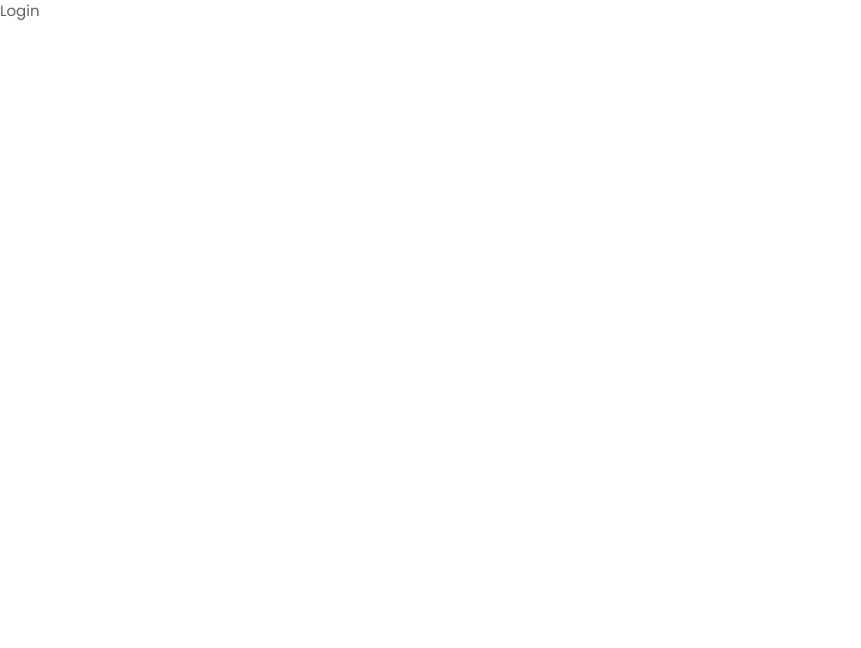
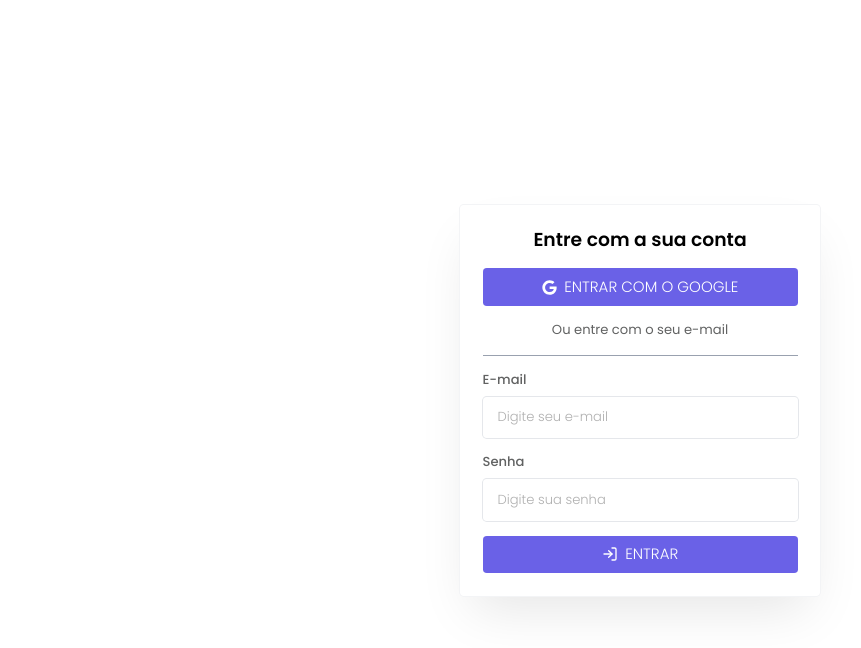
Before and after one commit to adrjmiranda/fsc-ecommerce, a React (Vite) app: page /autenticacao/login in a window 1280 px wide. Shown: the top 648 px of the page, without its empty margins (0-861 px from the left). Built offline with nearby package versions, Linux system fonts and the light colour scheme.

Commit message:
feat: implement login page ui with new form field components

```diff
--- a/package.json
+++ b/package.json
@@ -24,6 +24,7 @@
     "lucide-react": "^0.575.0",
     "react": "^19.2.0",
     "react-dom": "^19.2.0",
+    "react-icons": "^5.5.0",
     "react-redux": "^9.2.0",
     "react-router-dom": "^7.13.0",
     "redux-persist": "^6.0.0",
--- a/src/components/layout/Footer/index.tsx
+++ b/src/components/layout/Footer/index.tsx
@@ -2,7 +2,7 @@ import FooterPromotionImage from '@/assets/images/footer-promotion.webp';
 import { MailIcon, PhoneCallIcon, PinIcon } from 'lucide-react';
 
 import Button from '@/components/ui/Button';
-import FormInput from '@/components/ui/Form/FormInput';
+import FormInput from '@/components/ui/Form/Input';
 
 const Footer = () => {
   return (
--- a/src/components/layout/Header/Topbar/index.tsx
+++ b/src/components/layout/Header/Topbar/index.tsx
@@ -5,7 +5,7 @@ import { Link } from 'react-router-dom';
 
 import Button from '@/components/ui/Button';
 import ButtonIcon from '@/components/ui/ButtonIcon';
-import FormInput from '@/components/ui/Form/FormInput';
+import Input from '@/components/ui/Form/Input';
 import Logo from '@/components/ui/Logo';
 
 const Topbar = () => {
@@ -19,7 +19,7 @@ const Topbar = () => {
             <label htmlFor="search">
               <SearchIcon size={16} />
             </label>
-            <FormInput
+            <Input
               type="search"
               name="search"
               id="search"
--- /dev/null
+++ b/src/components/ui/Form/Field/index.tsx
@@ -0,0 +1,26 @@
+import type React from 'react';
+
+import Input from '../Input';
+import Label from '../Label';
+
+type LabelProps = React.ComponentPropsWithoutRef<typeof Label>;
+type InputProps = React.ComponentPropsWithoutRef<typeof Input>;
+
+type Props = {
+  labelProps: LabelProps;
+  inputProps: InputProps;
+};
+
+const Field = ({ labelProps, inputProps }: Props) => {
+  return (
+    <div className="flex w-full flex-col gap-2">
+      <Label {...labelProps} className="text-sm font-medium" />
+      <Input
+        {...inputProps}
+        className="focus:ring-primary rounded-sm border-none bg-gray-100 px-4 py-3 text-sm ring-1 ring-gray-200 outline-none focus:ring-2"
+      />
+    </div>
+  );
+};
+
+export default Field;
--- a/src/components/ui/Form/FormInput/index.tsx
+++ b/src/components/ui/Form/Input/index.tsx
@@ -2,7 +2,7 @@ import type { InputHTMLAttributes } from 'react';
 
 type Props = InputHTMLAttributes<HTMLInputElement>;
 
-const FormInput = ({ ...attributes }: Props) => {
+const Input = ({ ...attributes }: Props) => {
   return (
     <input
       {...attributes}
@@ -11,4 +11,4 @@ const FormInput = ({ ...attributes }: Props) => {
   );
 };
 
-export default FormInput;
+export default Input;
--- /dev/null
+++ b/src/components/ui/Form/Label/index.tsx
@@ -0,0 +1,11 @@
+import type { LabelHTMLAttributes } from 'react';
+
+type Props = LabelHTMLAttributes<HTMLLabelElement> & {
+  label: string;
+};
+
+const Label = ({ label, ...attributes }: Props) => {
+  return <label {...attributes}>{label}</label>;
+};
+
+export default Label;
--- a/src/pages/Auth/Login/index.tsx
+++ b/src/pages/Auth/Login/index.tsx
@@ -1,5 +1,65 @@
+import { LogIn } from 'lucide-react';
+import { FaGoogle } from 'react-icons/fa';
+
+import Button from '@/components/ui/Button';
+import Field from '@/components/ui/Form/Field';
+
 const Login = () => {
-  return <div>Login</div>;
+  return (
+    <>
+      <section className="flex min-h-screen py-20">
+        <div className="wrapper flex-1">
+          <div className="flex h-full items-center justify-center">
+            <form className="flex w-full max-w-96 flex-col gap-4 rounded-sm p-6 shadow-2xl ring-1 shadow-black/10 ring-gray-100">
+              <h1 className="text-center text-xl font-semibold">
+                Entre com a sua conta
+              </h1>
+
+              <Button type="button" variant="primary">
+                <FaGoogle />
+                Entrar com o Google
+              </Button>
+
+              <p className="text-center text-sm">Ou entre com o seu e-mail</p>
+
+              <hr className="h-px text-gray-400" />
+
+              <Field
+                labelProps={{
+                  htmlFor: 'email',
+                  label: 'E-mail',
+                }}
+                inputProps={{
+                  type: 'email',
+                  name: 'email',
+                  id: 'email',
+                  placeholder: 'Digite seu e-mail',
+                }}
+              />
+
+              <Field
+                labelProps={{
+                  htmlFor: 'password',
+                  label: 'Senha',
+                }}
+                inputProps={{
+                  type: 'password',
+                  name: 'password',
+                  id: 'password',
+                  placeholder: 'Digite sua senha',
+                }}
+              />
+
+              <Button type="submit" variant="primary">
+                <LogIn size={16} />
+                Entrar
+              </Button>
+            </form>
+          </div>
+        </div>
+      </section>
+    </>
+  );
 };
 
 export default Login;
```
Also changed, not shown: 1 other file (tests, documents, lock files or other folders).
